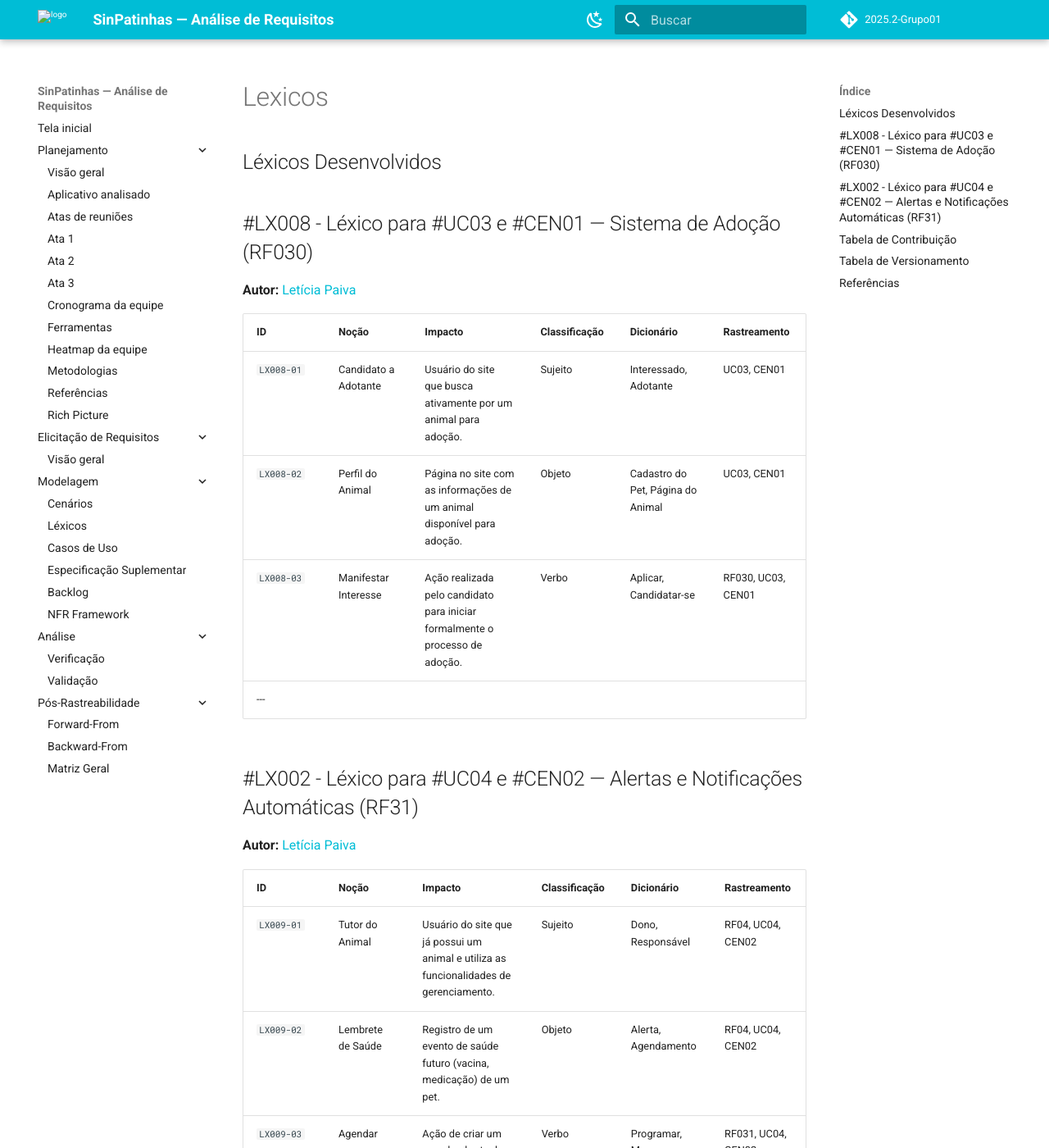
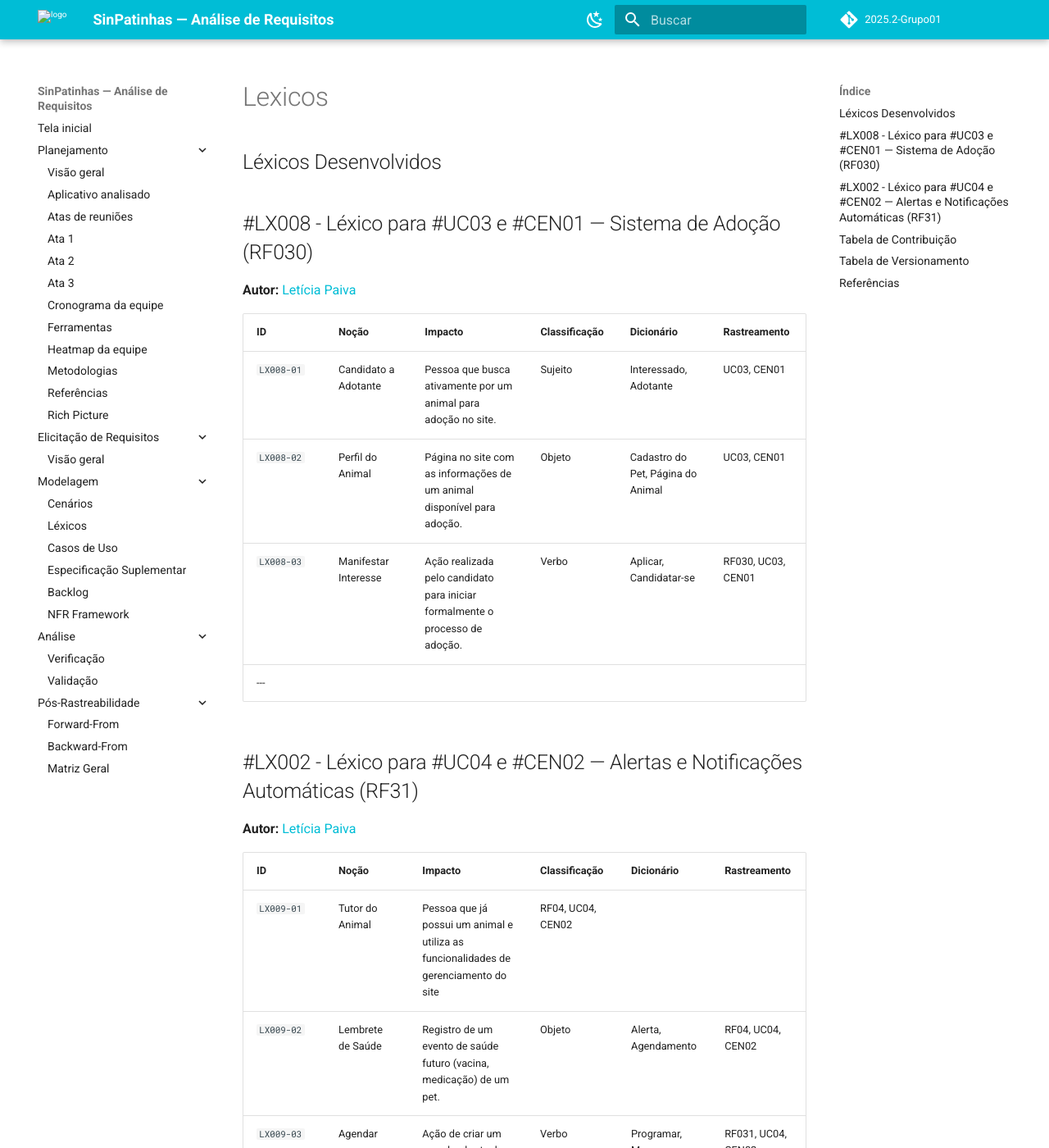
Before and after one commit to Requisitos-de-Software/2025.2-SinPatinhas, an MkDocs documentation site: the page built from docs/modelagem/gravacoes/leticia/lexicos.md, in a window 1280 px wide and 1400 px high. Shown: the whole window at 82% size. Built offline with MkDocs 1.6.1 and Material for MkDocs 9.7.7, drawn with Linux system fonts in a browser that asks for light colours; comment, search, counter and statistics services are not loaded.

Commit message:
correção

```diff
--- a/docs/modelagem/gravacoes/leticia/lexicos.md
+++ b/docs/modelagem/gravacoes/leticia/lexicos.md
@@ -8,7 +8,7 @@
 
 | **ID** | **Noção** | **Impacto** | **Classificação** | **Dicionário** | **Rastreamento** |
 |---------|------------|-------------|-------------------|----------------|------------------|
-| `LX008-01` | Candidato a Adotante | Usuário do site que busca ativamente por um animal para adoção. | Sujeito | Interessado, Adotante |  UC03, CEN01 |
+| `LX008-01` | Candidato a Adotante | Pessoa que busca ativamente por um animal para adoção no site.| Sujeito | Interessado, Adotante |  UC03, CEN01 |
 | `LX008-02` | Perfil do Animal | Página no site com as informações de um animal disponível para adoção. | Objeto | Cadastro do Pet, Página do Animal | UC03, CEN01 |
 | `LX008-03` | Manifestar Interesse | Ação realizada pelo candidato para iniciar formalmente o processo de adoção. | Verbo | Aplicar, Candidatar-se | RF030, UC03, CEN01 |
 ---
@@ -21,7 +21,7 @@
 
 | **ID** | **Noção** | **Impacto** | **Classificação** | **Dicionário** | **Rastreamento** |
 |---------|------------|-------------|-------------------|----------------|------------------|
-| `LX009-01` | Tutor do Animal | Usuário do site que já possui um animal e utiliza as funcionalidades de gerenciamento. | Sujeito | Dono, Responsável | RF04, UC04, CEN02 |
+| `LX009-01` | Tutor do Animal | Pessoa que já possui um animal e utiliza as funcionalidades de gerenciamento do site | RF04, UC04, CEN02 |
 | `LX009-02` | Lembrete de Saúde | Registro de um evento de saúde futuro (vacina, medicação) de um pet. | Objeto | Alerta, Agendamento | RF04, UC04, CEN02 |
 | `LX009-03` | Agendar | Ação de criar um novo lembrete de saúde, definindo o tipo, a data e o motivo. | Verbo | Programar, Marcar | RF031, UC04, CEN02 |
 
```
